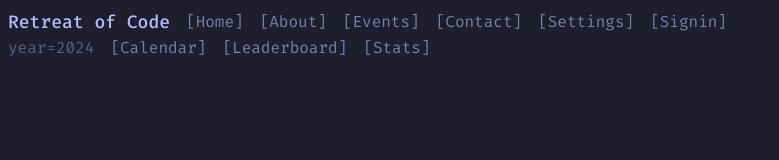
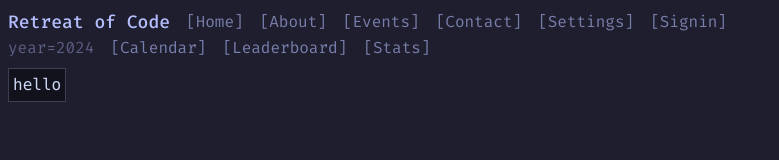
Before and after one commit to rahulc0dy/retreat-of-code, a Next.js app: page / in a window 1280 px wide. Shown: the top 160 px of the page, without its empty margins (0-779 px from the left). Built offline with nearby package versions, Linux system fonts and the light colour scheme; no server answers.

Commit message:
feat(question page): added dynamic question page

```diff
--- a/app/(root)/page.tsx
+++ b/app/(root)/page.tsx
@@ -1,7 +1,9 @@
 export default async function Home() {
   return (
     <>
-      <div className="px-2"></div>
+      <div className="px-2">
+        <code>hello</code>
+      </div>
     </>
   );
 }
--- /dev/null
+++ b/app/(root)/questions/[qid]/page.jsx
@@ -0,0 +1,6 @@
+const QuestionPage = async ({ params }) => {
+  const { qid } = await params;
+
+  return <main className={"p-2 font-thin"}>{`question number: ${qid}`}</main>;
+};
+export default QuestionPage;
--- a/styles/globals.css
+++ b/styles/globals.css
@@ -37,11 +37,11 @@
 }
 
 pre code {
-  @apply bg-crust border-overlay-0/50 block overflow-x-auto border p-3 whitespace-pre;
+  @apply bg-crust border-overlay-0/50 block overflow-x-auto border p-1 whitespace-pre;
 }
 
 :not(pre) > code {
-  @apply text-text bg-crust border-overlay-0/50 block w-max border p-3 font-mono;
+  @apply text-text bg-crust border-overlay-0/50 block w-max border p-1 font-mono;
 }
 
 body {
```
